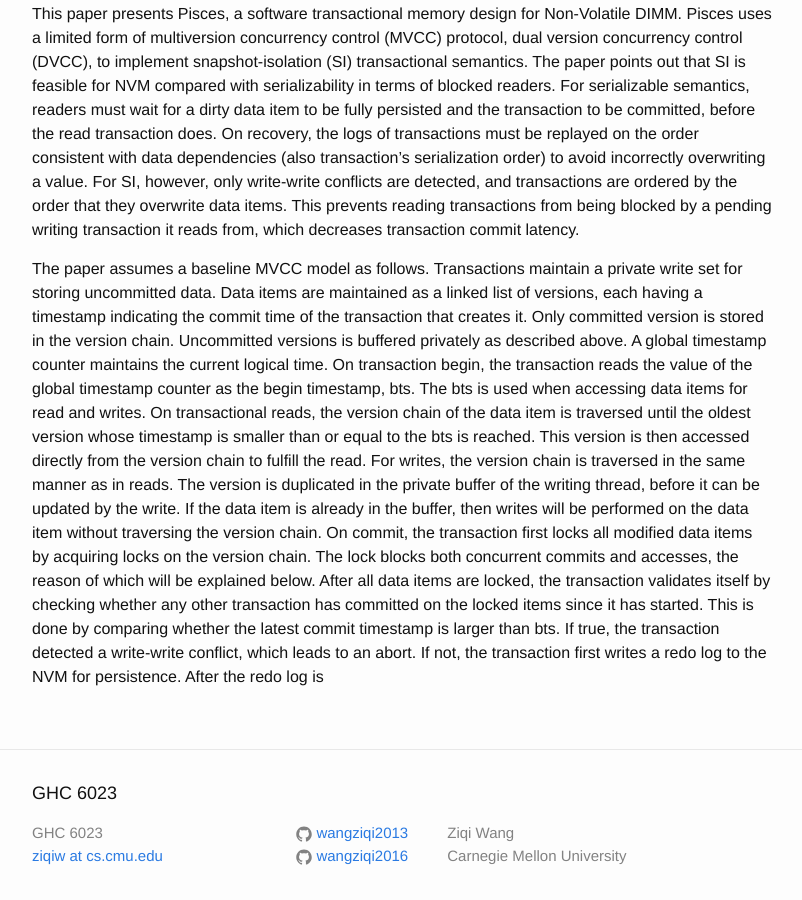
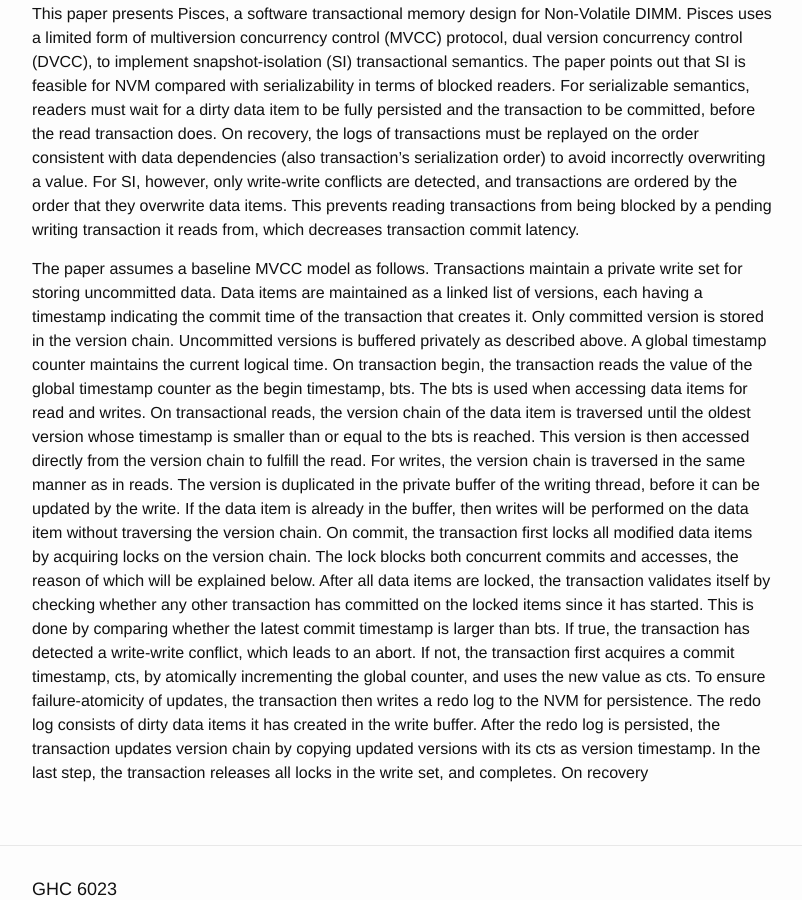
Before and after one commit to wangziqi2013/wangziqi2013.github.io, a Jekyll site: the page built from _posts/2020-02-02-pisces.markdown, in a window 1280 px wide and 900 px high, scrolled down 490 px. Shown: the whole window, without its empty margins (238-1040 px from the left). Built offline with Jekyll 4.4.1, drawn with Linux system fonts in a browser that asks for light colours.

Commit message:
Adding commit

```diff
--- a/_posts/2020-02-02-pisces.markdown
+++ b/_posts/2020-02-02-pisces.markdown
@@ -36,5 +36,9 @@ on the data item without traversing the version chain. On commit, the transactio
 acquiring locks on the version chain. The lock blocks both concurrent commits and accesses, the reason of which will be
 explained below. After all data items are locked, the transaction validates itself by checking whether any other transaction
 has committed on the locked items since it has started. This is done by comparing whether the latest commit timestamp
-is larger than bts. If true, the transaction detected a write-write conflict, which leads to an abort. If not, the transaction
-first writes a redo log to the NVM for persistence. After the redo log is
+is larger than bts. If true, the transaction has detected a write-write conflict, which leads to an abort. If not, the
+transaction first acquires a commit timestamp, cts, by atomically incrementing the global counter, and uses the new value
+as cts. To ensure failure-atomicity of updates, the transaction then writes a redo log to the NVM for persistence. The
+redo log consists of dirty data items it has created in the write buffer. After the redo log is persisted, the transaction
+updates version chain by copying updated versions with its cts as version timestamp. In the last step, the transaction
+releases all locks in the write set, and completes. On recovery
```
